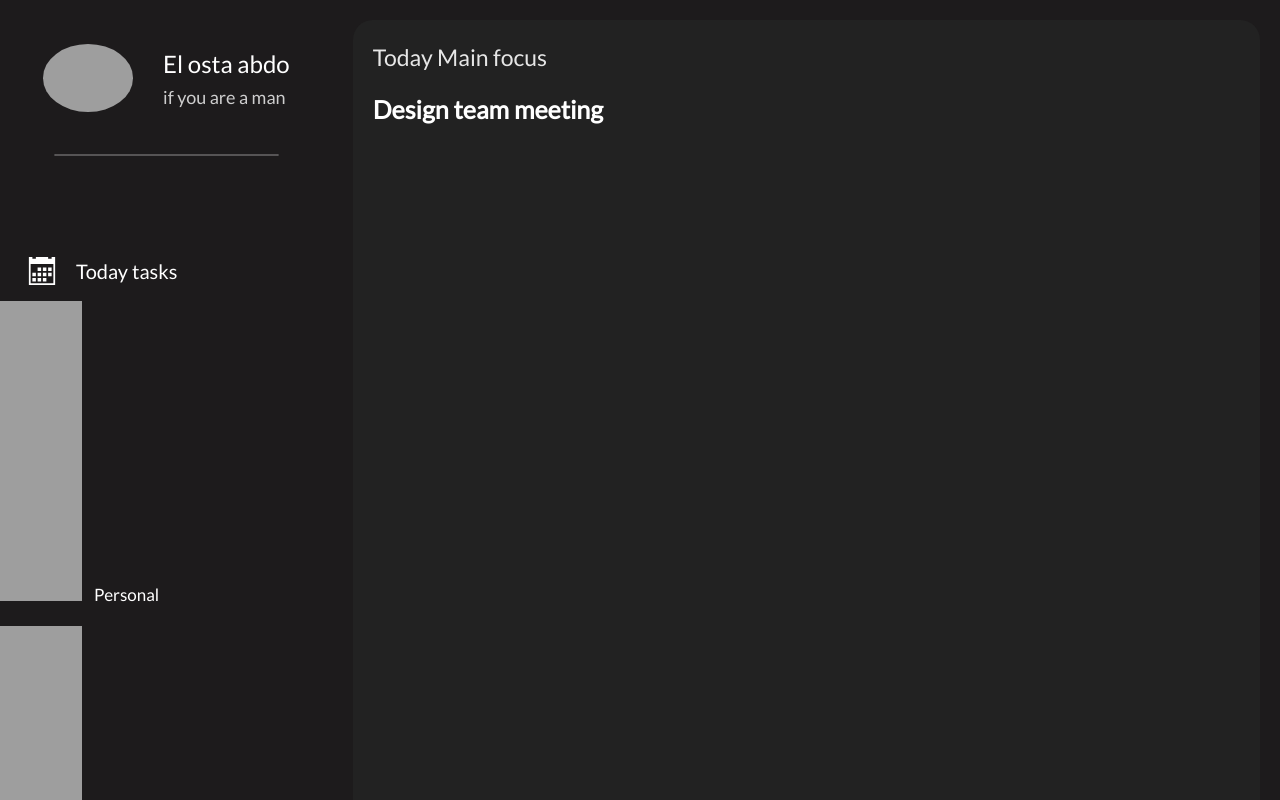
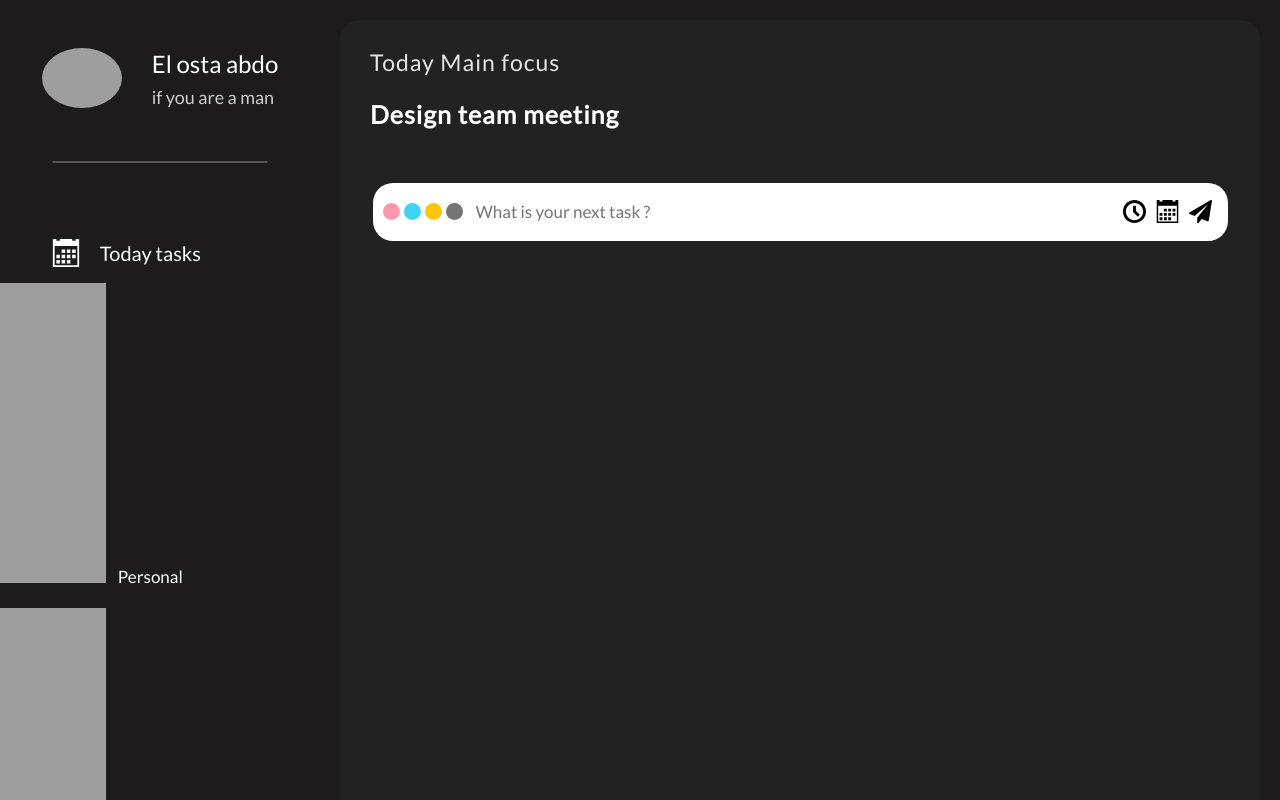
Before and after one commit to gadahmed111/To-Do-List---React, a React (Vite) app: page / in a window 1280 px wide. Shown: the top 800 px of the page. Built offline with nearby package versions, Linux system fonts and the light colour scheme; grey boxes are pictures that could not be loaded.

Commit message:
End of Input And the ball's color

```diff
--- a/src/App.css
+++ b/src/App.css
@@ -12,7 +12,7 @@ body{
   border-radius: 50%;
 }
 .TheMainImage{
-  width: 90px;
+  width: 80px;
 }
 .TheProfileInfo{
   display: inline-flex;
@@ -43,15 +43,15 @@ body{
   justify-content: center;
   flex-direction: column;
   align-items: center;
-  gap: 20px;
+  gap: 15px;
 }
 hr{
   outline: 20px;
   border: 1.5px solid rgb(255, 255, 255);
   width: 80%;
   border-radius: 100px;
-  margin-top: 18px;
-  margin-bottom: 20px;
+  margin-top: 30px;
+  margin-bottom: 0px;
   color: rgb(255, 255, 255);
 }
 .TheSideBarBarnt{
@@ -144,7 +144,7 @@ li{
 }
 .TheCi{
   position: relative;
-  right: 50px;
+  right: 20px;
 }
 .modal-body{
   display: flex;
@@ -159,7 +159,7 @@ option{
 }
 .TheRoot{
   display: grid;
-  grid-template-columns: 26% 1fr;
+  grid-template-columns: 25% 1fr;
 }
 .TheRoot *{
   /* border: 1px solid black; */
@@ -181,8 +181,9 @@ option{
   color: white;
 }
 .TheTxtParntDiv{
-  margin-top: 10px;
-  margin-left: 10px;
+  margin-top: 15px;
+  margin-left: 20px;
+  letter-spacing: 1px;
 }
 .TheMotiHeaderTitle{
   font-size: 23px;
@@ -196,3 +197,47 @@ option{
   margin-top: 25px;
   text-align: center;
 }
+.TheBallSize{
+  width: 17px;
+}
+.TheMainInputBody *{
+  /* border: 1px solid red; */
+}
+.ThePartOFIcons{
+  display: flex;
+  gap: 4px;
+}
+.TheMainInputBody{
+  background-color: white;
+}
+.TheIconOfSend{
+  width: 23px;
+}
+.TheRowOFTODOLIST{
+  display: flex;
+  gap: 10px;
+  cursor: pointer;
+}
+.TheMainInput{
+  width: 100%;
+  border: none;
+  font-size: 17px;
+  padding: 10px;
+  margin: 0px 3px;
+}
+.TheMainInput:focus{
+  outline: none;
+}
+.TheMainInputBody{
+  padding: 6px;
+  width: 95%;
+  margin-right: auto;
+  margin-left: auto;
+  border-radius: 20px;
+  margin-top: 50px;
+  display: grid;
+  grid-template-columns: auto 7fr 1fr;
+  padding-left: 10px;
+  padding-right: 10px;
+  align-items: center;
+}
--- a/src/Components/MainPage/MainPageElement/TheMainInput/TheMainInput.jsx
+++ b/src/Components/MainPage/MainPageElement/TheMainInput/TheMainInput.jsx
@@ -1,6 +1,33 @@
+/* eslint-disable no-unused-vars */
+import { useEffect } from "react";
+import { useState } from "react"
+let TheNameOfColor;
 export default function TheMainInput(){
+    let [TheMainBallColor,SetThBallColor] = useState("gray")
+    function TheBallColorSwitch(e) {
+        let TheLink = e.target.src;
+        let TheIndexOfFirst20 = TheLink.indexOf("%20");
+        let TheHalfTitle = TheLink.slice(TheIndexOfFirst20+3,TheLink.length)
+        let TheIndexOfSecond20 = TheHalfTitle.indexOf("%20");
+        TheNameOfColor = TheHalfTitle.slice(0,TheIndexOfSecond20)
+    }
+
     return(
         <div className="TheMainInputBody">
+                <div className="ThePartOFIcons">
+                    <img onClick={(e) => TheBallColorSwitch(e)} className="TheBallSize" value="./public/image's/The bink Ball.svg" src="./public/image's/The bink Ball.svg" alt=""/>
+                    <img onClick={(e) => TheBallColorSwitch(e)} className="TheBallSize" value="./public/image's/The blue Ball.svg" src="./public/image's/The blue Ball.svg" alt=""/>
+                    <img onClick={(e) => TheBallColorSwitch(e)} className="TheBallSize" value="./public/image's/The yellow Ball.svg" src="./public/image's/The yellow Ball.svg" alt=""/>
+                    <img onClick={(e) => TheBallColorSwitch(e)} className="TheBallSize" value="./public/image's/The gray Ball.svg" src="./public/image's/The gray Ball.svg" alt=""/>
+                </div>
+                <div className="TheMainInputElement">
+                    <input placeholder="What is your next task ?" className="TheMainInput" type="text" />
+                </div>
+                <div className="TheRowOFTODOLIST">
+                    <img className="TheIconOfSend" src="./public/image's/clock.svg" alt="" />
+                    <img className="TheIconOfSend" src="./public/image's/calendar (1).svg" alt="" />
+                    <img className="TheIconOfSend" src="./public/image's/AddToDoList.svg" alt="" />
+                </div>
         </div>
     )
 }
--- a/src/Components/sidebar/SideBar.jsx
+++ b/src/Components/sidebar/SideBar.jsx
@@ -39,7 +39,7 @@ export default function TheSideBarBarnt() {
                 <TheAllInfoProfileOfSideBar title="if you are a man" username="El osta abdo" />
                 <hr />
                 <div className="TheCi">
-                    <TheTasksPart SrcOfICon="./image's/calendar (1).svg" titleOfUl="Today tasks">
+                    <TheTasksPart className="TheFirstUL" SrcOfICon="./image's/calendar (1).svg" titleOfUl="Today tasks">
                         {tasks.map((task) => (
                             <li key={task.TheLiTitle} className={task.TheClass}>
                                 <p className="TheTitleOfli">{task.TheLiTitle}</p>
@@ -56,7 +56,7 @@ export default function TheSideBarBarnt() {
                     <div className="modal-dialog">
                         <div className="modal-content">
                             <div className="modal-header">
-                                <h1 className="modal-title fs-5" id="staticBackdropLabel">Add filter</h1>
+                                <h1 className="modal-title fs-5" style={{color:"black"}} id="staticBackdropLabel">Add filter</h1>
                                 <button type="button" className="btn-close" data-bs-dismiss="modal" aria-label="Close" />
                             </div>
                             <div className="modal-body">
```
Also changed, not shown: public/image's/AddToDoList.svg (added).
